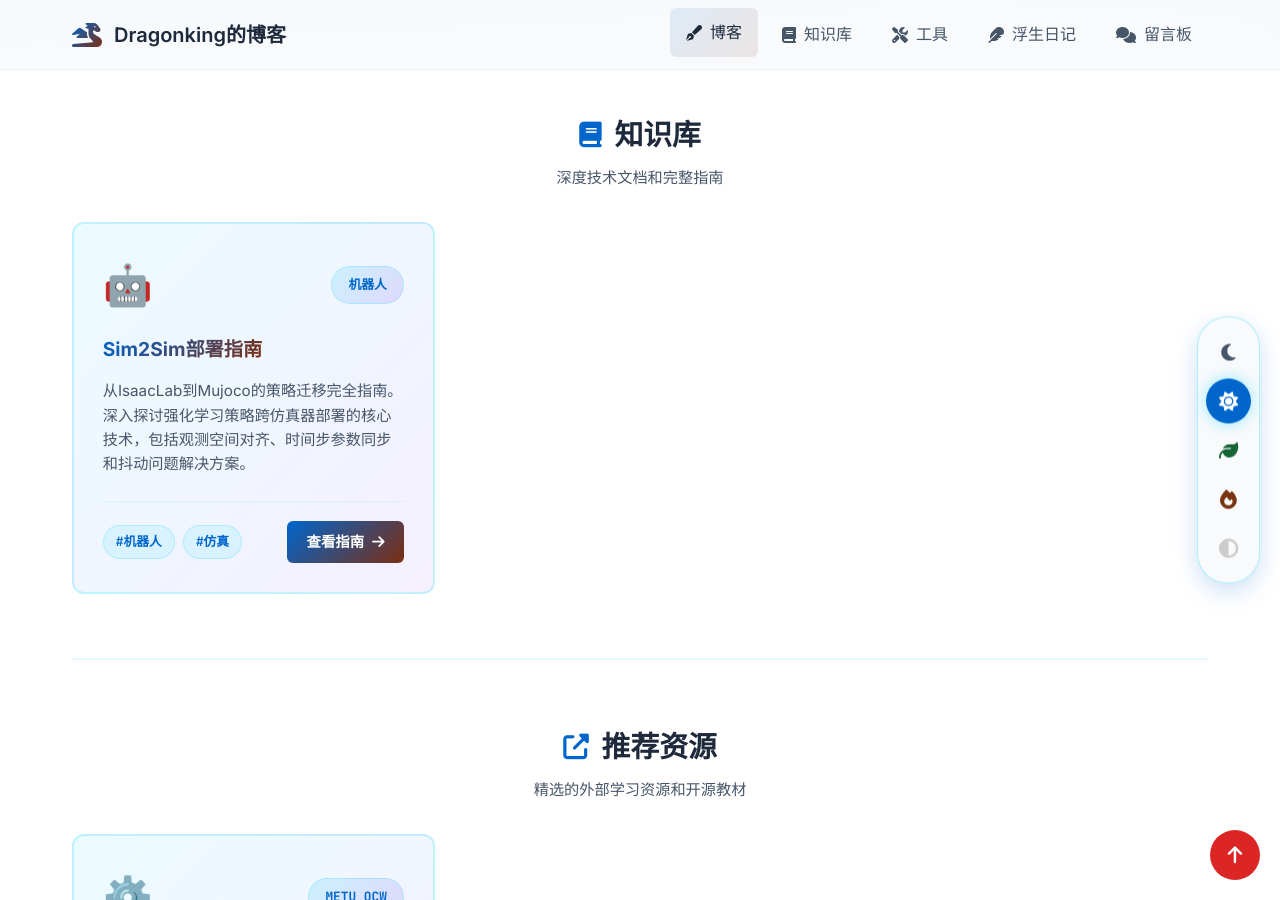
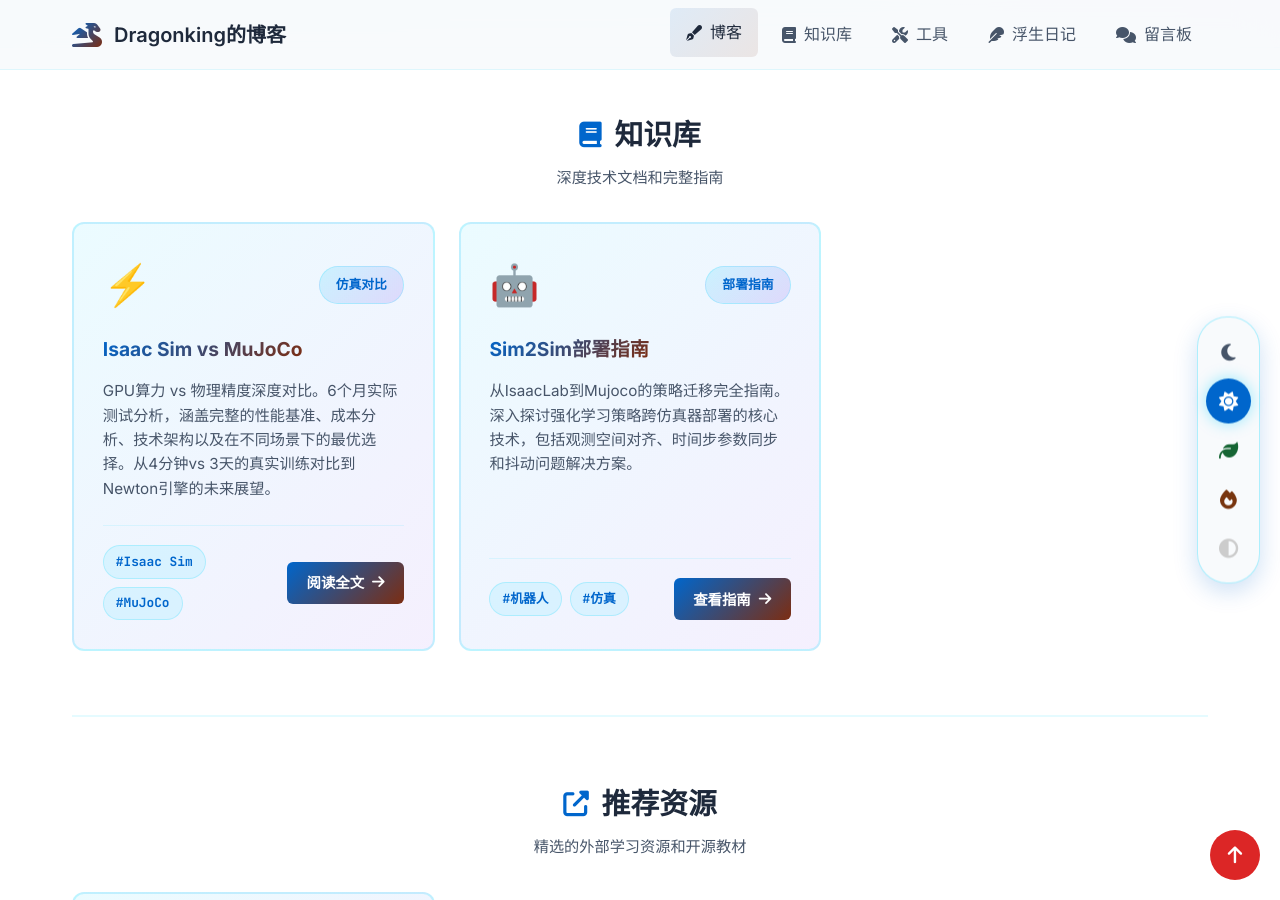
Before and after one commit to DragonKingwhd/dragonkingwhd.github.io, a Jekyll site: the page built from blog.html, in a window 1280 px wide and 900 px high, scrolled down 482 px. Built offline with Jekyll 4.4.1, drawn with Linux system fonts in a browser that asks for light colours; comment, search, counter and statistics services are not loaded.

Commit message:
在blog页面知识库部分添加Isaac Sim vs MuJoCo完整版文章
- 将最新的Isaac Sim vs MuJoCo完整版文章添加到blog.html的知识库部分
- 现在访问/blog/页面可以直接看到新文章卡片
- 文章包含完整内容、性能基准、代码示例等全部630行

Co-Authored-By: Claude Haiku 4.5 <noreply@anthropic.com>

```diff
--- a/blog.html
+++ b/blog.html
@@ -64,8 +64,31 @@ permalink: /blog/
             <div class="knowledge-base-grid">
                 <article class="knowledge-card">
                     <div class="knowledge-card-header">
+                        <div class="knowledge-icon">⚡</div>
+                        <div class="knowledge-badge">仿真对比</div>
+                    </div>
+
+                    <h3 class="knowledge-card-title">
+                        <a href="/isaac-sim-vs-mujoco/">Isaac Sim vs MuJoCo</a>
+                    </h3>
+
+                    <p class="knowledge-description">GPU算力 vs 物理精度深度对比。6个月实际测试分析，涵盖完整的性能基准、成本分析、技术架构以及在不同场景下的最优选择。从4分钟vs 3天的真实训练对比到Newton引擎的未来展望。</p>
+
+                    <div class="knowledge-card-footer">
+                        <div class="knowledge-tags">
+                            <span class="knowledge-tag">#Isaac Sim</span>
+                            <span class="knowledge-tag">#MuJoCo</span>
+                        </div>
+                        <a href="/isaac-sim-vs-mujoco/" class="visit-btn">
+                            阅读全文 <i class="fas fa-arrow-right"></i>
+                        </a>
+                    </div>
+                </article>
+
+                <article class="knowledge-card">
+                    <div class="knowledge-card-header">
                         <div class="knowledge-icon">🤖</div>
-                        <div class="knowledge-badge">机器人</div>
+                        <div class="knowledge-badge">部署指南</div>
                     </div>
 
                     <h3 class="knowledge-card-title">
```
